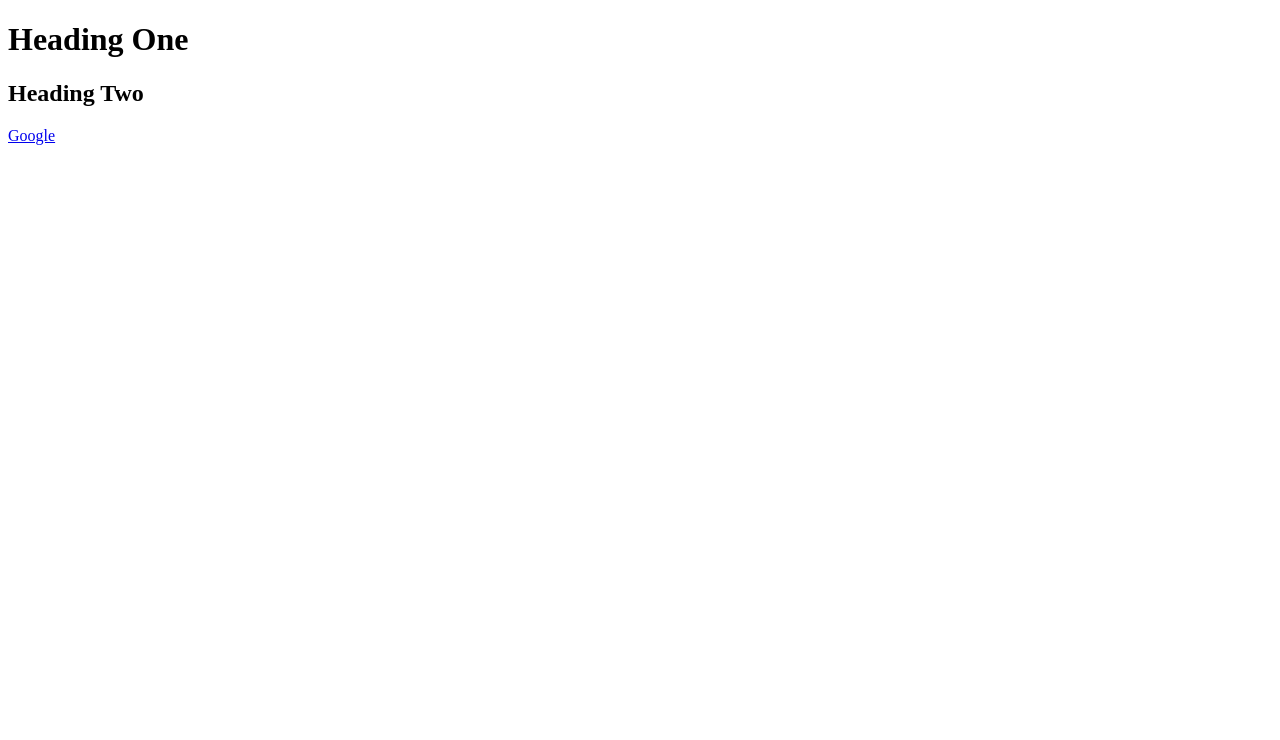
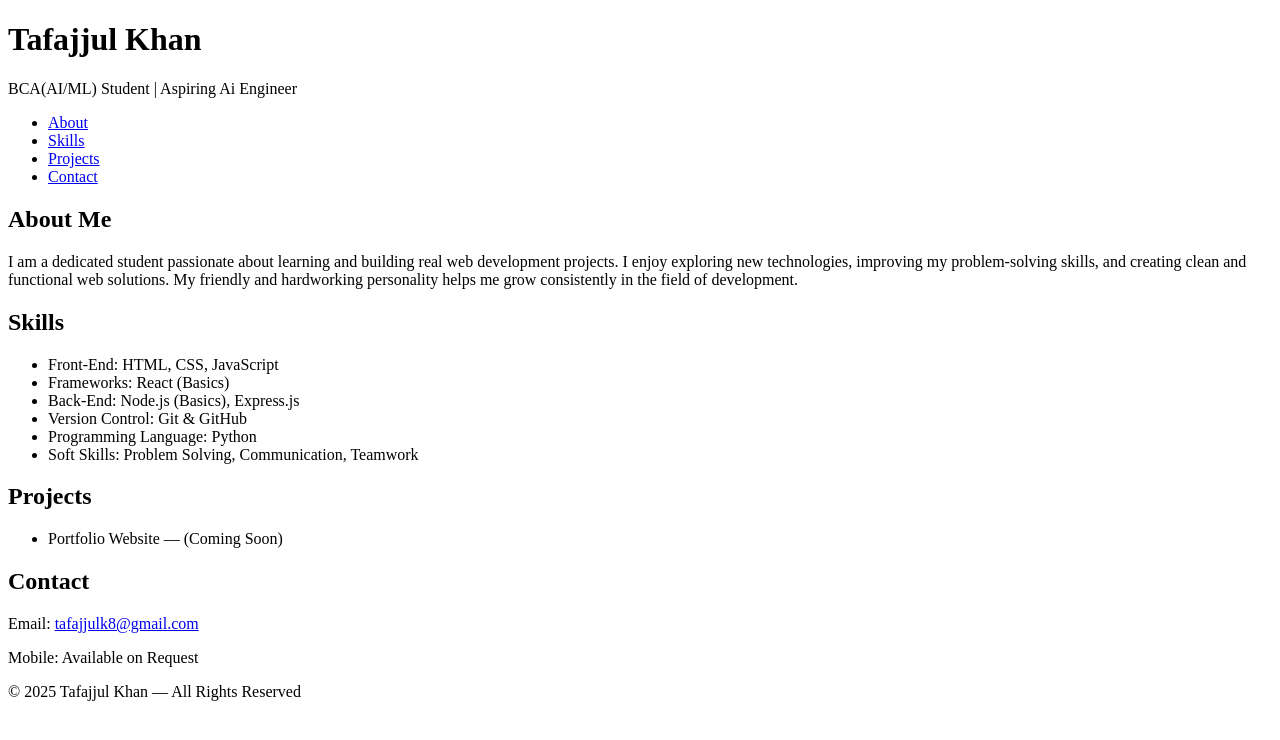
Before and after one commit to tafajjul-khan/Frontend-Learning, a plain HTML site: page index.html in a window 1280 px wide. Drawn offline with Linux system fonts and the light colour scheme.

Commit message:
add content

```diff
--- a/index.html
+++ b/index.html
@@ -1,13 +1,61 @@
 <!DOCTYPE html>
 <html lang="en">
-<head>
-    <meta charset="UTF-8">
-    <meta name="viewport" content="width=device-width, initial-scale=1.0">
-    <title>html</title>
-</head>
-<body>
-    <h1 title="heading one">Heading One</h1>
-    <h2>Heading <span>Two</span></h2>
-    <a href="#">Google</a>
-</body>
+  <head>
+    <meta charset="UTF-8" />
+    <meta name="viewport" content="width=device-width, initial-scale=1.0" />
+    <title>Tafajjul Khan | Portfolio</title>
+  </head>
+  <body>
+    <header>
+      <h1>Tafajjul Khan</h1>
+      <p>BCA(AI/ML) Student | Aspiring Ai Engineer</p>
+
+      <nav>
+        <ul>
+          <li><a href="#about">About</a></li>
+          <li><a href="#skills">Skills</a></li>
+          <li><a href="#projects">Projects</a></li>
+          <li><a href="#contact">Contact</a></li>
+        </ul>
+      </nav>
+    </header>
+
+    <main>
+      <section id="about">
+        <h2>About Me</h2>
+        <p>
+          I am a dedicated student passionate about learning and building real
+          web development projects. I enjoy exploring new technologies,
+          improving my problem-solving skills, and creating clean and functional
+          web solutions. My friendly and hardworking personality helps me grow
+          consistently in the field of development.
+        </p>
+      </section>
+      <section id="skills">
+        <h2>Skills</h2>
+        <ul>
+          <li>Front-End: HTML, CSS, JavaScript</li>
+          <li>Frameworks: React (Basics)</li>
+          <li>Back-End: Node.js (Basics), Express.js</li>
+          <li>Version Control: Git & GitHub</li>
+          <li>Programming Language: Python</li>
+          <li>Soft Skills: Problem Solving, Communication, Teamwork</li>
+        </ul>
+      </section>
+      <section id="projects">
+        <h2>Projects</h2>
+        <ul>
+          <li>Portfolio Website — (Coming Soon)</li>
+        </ul>
+      </section>
+    </main>
+    <footer id="contact">
+      <h2>Contact</h2>
+      <p>
+        Email: <a href="mailto:tafajjulk8@gmail.com">tafajjulk8@gmail.com</a>
+      </p>
+      <p>Mobile: Available on Request</p>
+      <p>&copy; 2025 Tafajjul Khan — All Rights Reserved</p>
+    </footer>
+  </body>
 </html>
```
